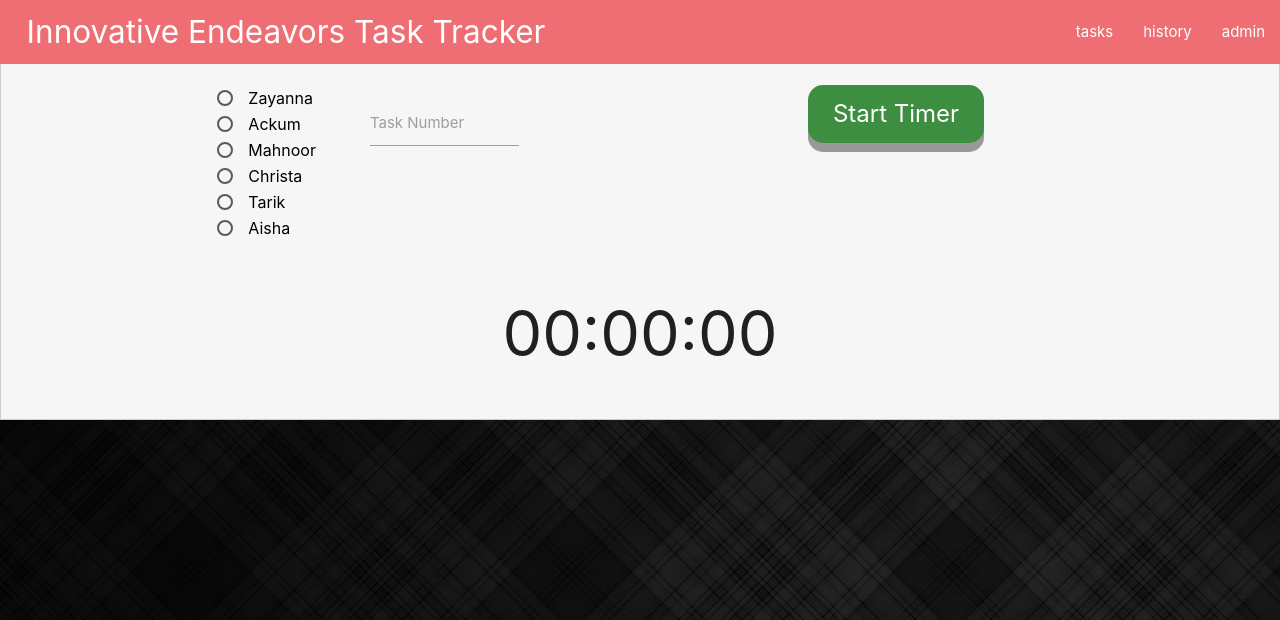
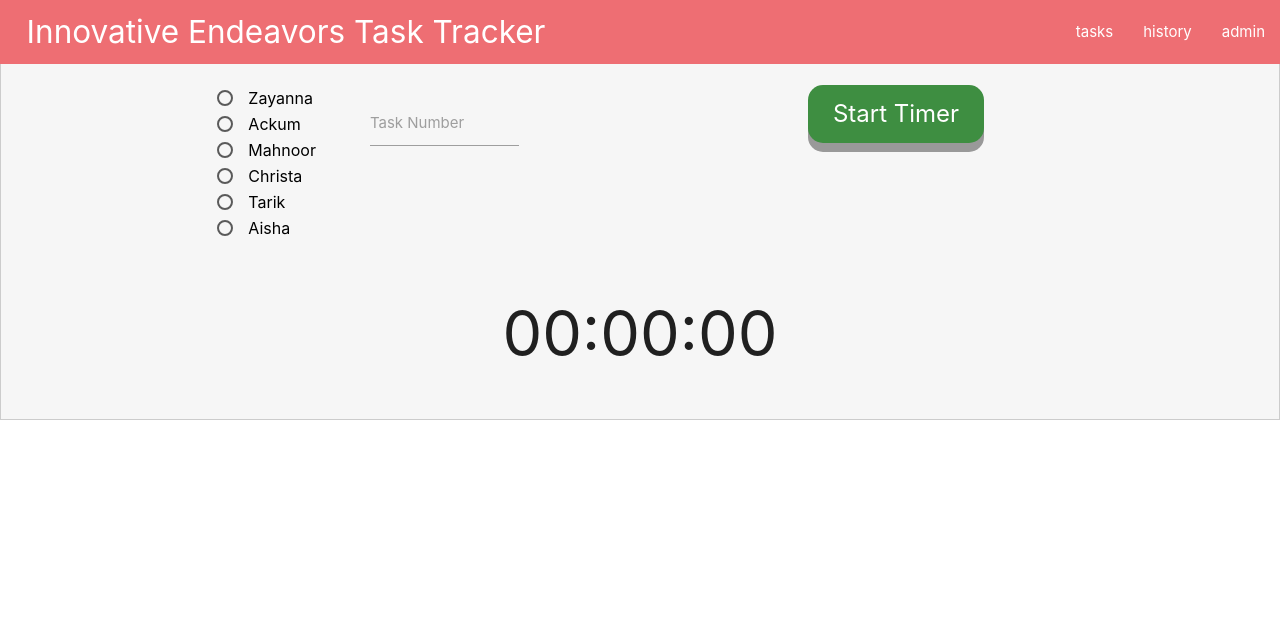
Before and after one commit to fran-fernan/Innovative-Endeavours-Task-Tracker, a PHP site: page / in a window 1280 px wide. Shown: the top 620 px of the page. Run offline with PHP 8.4, Linux system fonts and the light colour scheme; data that the repository does not hold is empty.

Commit message:
removed bg

```diff
--- a/css/style.css
+++ b/css/style.css
@@ -1,8 +1,3 @@
-body {
-  background-image: url("../images/background.jpg");
-  background-size: auto;
-  background-repeat: repeat;
-}
 table {
   border-collapse: collapse;
   width: 50%;
```
